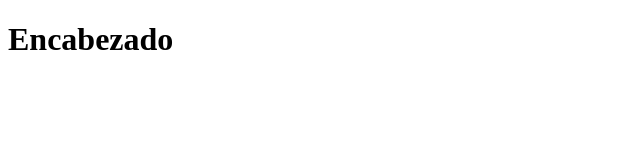
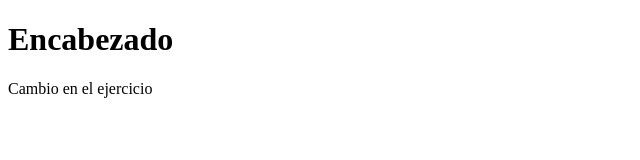
Before and after one commit to SmayorPop/ProyectoNuevo, a plain HTML site: page index.html in a window 1280 px wide. Shown: the whole page, without its empty margins (0-640 px from the left). Drawn offline with Linux system fonts and the light colour scheme.

Commit message:
Update index.html

```diff
--- a/index.html
+++ b/index.html
@@ -8,5 +8,6 @@
 </head>
 <body>
     <h1>Encabezado</h1>
+    <p>Cambio en el ejercicio</p>
 </body>
 </html>
```
